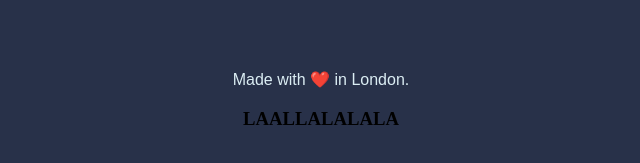
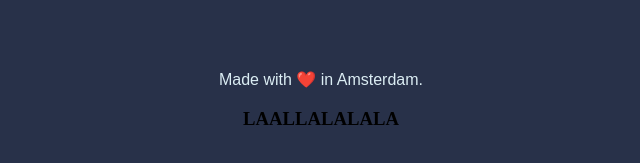
Before and after one commit to BatuhanD7/drumKitKeyboardmusic, a plain HTML site: page index.html in a window 1280 px wide. Shown: the part 505-668 px from the top of the page, 319-959 px from the left. Drawn offline with Linux system fonts and the light colour scheme.

Commit message:
Update index.html

```diff
--- a/index.html
+++ b/index.html
@@ -26,7 +26,7 @@
 
 
   <footer>
-    Made with ❤️ in London.
+    Made with ❤️ in Amsterdam.
   </footer>
 
   <h3>LAALLALALALA</h3>
```
